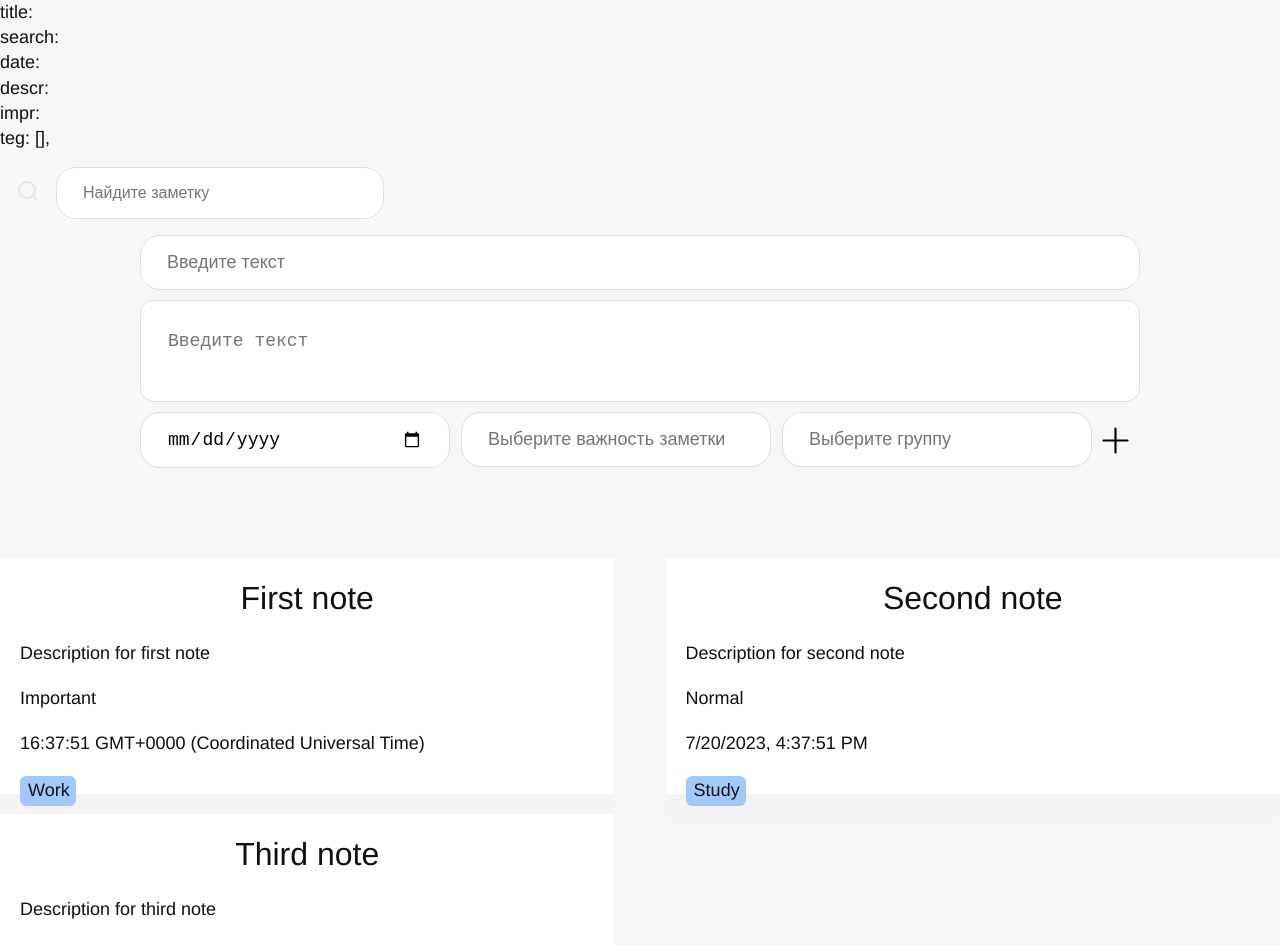
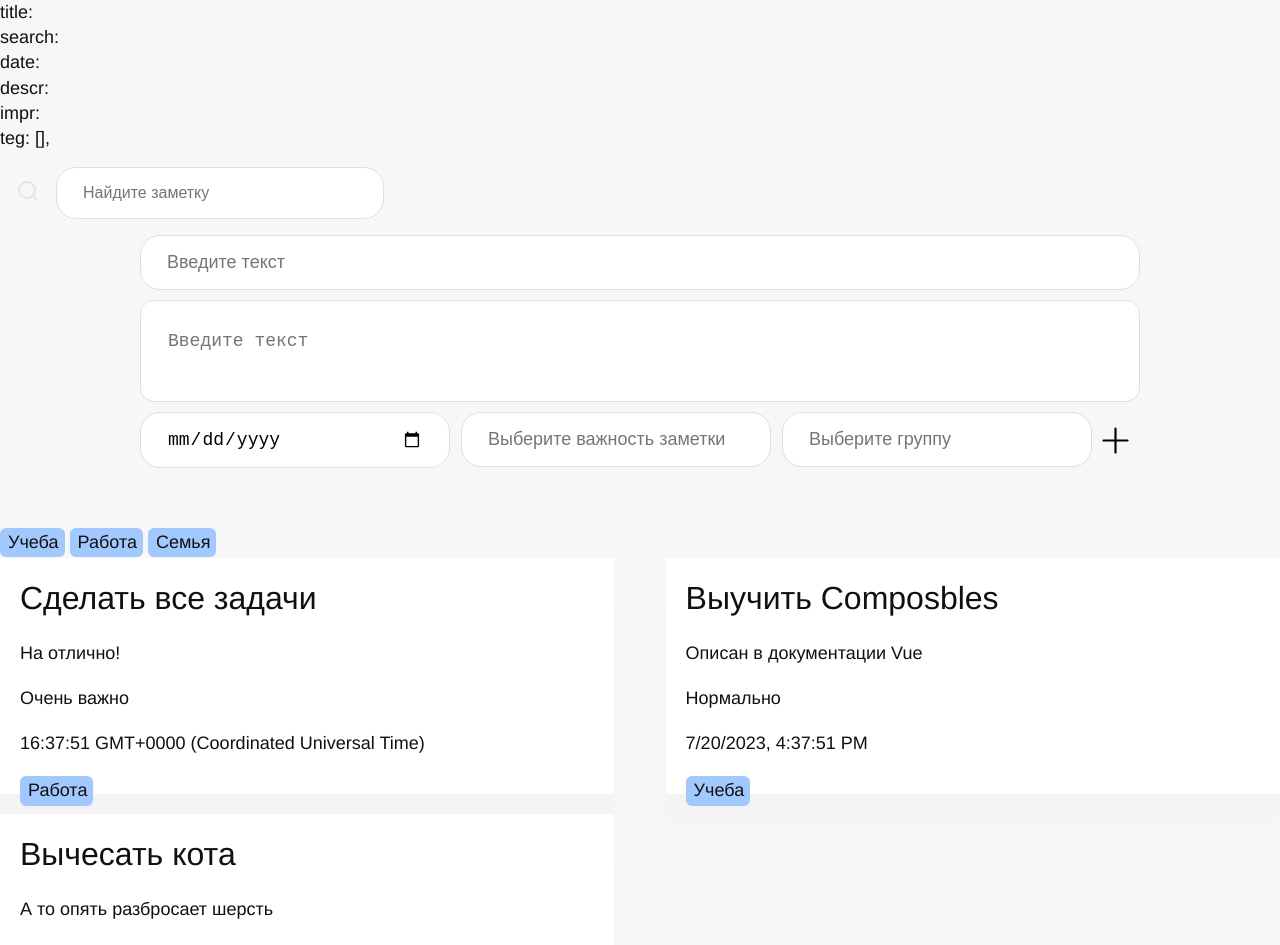
Before and after one commit to zva-2000/Note-App, a Vue app: page / in a window 1280 px wide. Shown: the top 945 px of the page. Built offline with nearby package versions, Linux system fonts and the light colour scheme.

Commit message:
Новое приложение

```diff
--- a/src/App.vue
+++ b/src/App.vue
@@ -23,11 +23,11 @@ import { useTags } from './composables/useTags.js'
 
 import { store } from './composables/useTagsValue.js'
 
-import {  notesArray } from './composables/useNotes.js'
-
-// import { useFilter } from './composables/useFilter';
+import { notesArray } from './composables/useNotes.js'
 
 import { searchValue } from './composables/SearcheValue.js'
+
+import NotesWindow from './components/NotesWindow.vue'
 
 // const { search } = useFilter()
 
@@ -59,7 +59,6 @@ let note = ref({
   teg: [],
 });
 
-
 function handleClick() {
   console.log('Button clicked!');
 }
@@ -76,7 +75,6 @@ function OpenDrop() {
   isOpen.value = !isOpen.value;
   console.log('Button clicked!');
 }
-
 
 const notesFilter = computed(() => {
   console.log('Button input!111');
@@ -102,19 +100,19 @@ function AddNote() {
   //   NewImr = 'Choose the importance of note';
   //   return false;
   // }
-  notes.push({
+  notesArray.notes.push({
     title,
     descr,
     impr,
     date: new Date(Date.now()).toLocaleString(),
     teg,
   });
-  NewMessege = null;
-  NewImr = null;
+  // NewMessege = null;
+  // NewImr = null;
   note.title = '';
   note.descr = '';
   note.impr = '';
-  note.teg = '';
+  note.teg = [];
 }
 
 const removeNote = (index) => {
@@ -191,7 +189,7 @@ let error = ref('');
 
   <!-- {{ notesFilter }} -->
 
-  <AllNotes/>
+  <NotesWindow/>
 
   <!-- @addTegFunction="addTegFunction" -->
   <!-- v-model:inputTeg="newTag" -->
--- a/src/components/AllNotes.vue
+++ b/src/components/AllNotes.vue
@@ -1,12 +1,12 @@
 <template>
 
-<ul class="notes" :class="{ full: !grid }">
+<ul class="notes" :class="{ full: mode.GRID }">
     <li
     class="note"
-    v-for="(note, index) in  notesFilter"
+    v-for="(note, index) in notesFilter"
     :key="index"
     >
-  <div class="note-header" :class="{ full: !grid }">
+  <div class="note-header" :class="{ full: mode.LIST }">
     <h1>{{ note.title }}</h1>
   </div>
   <div class="note-body">
@@ -28,7 +28,7 @@ import { notesFilter, useFilter } from '../composables/useFilter.js'
 
 import SelectedTegs from './SelectedTegs.vue';
 
-const { notesFilter } = useFilter()
+const { notesFilter,  changeGrid, mode } = useFilter()
 
 </script>
 
--- a/src/components/MovedButtons.vue
+++ b/src/components/MovedButtons.vue
@@ -1,16 +1,16 @@
 <template>
   <div class="icons">
     <BaseButtonForSVG
-      :class="{ active: grid }"
-      @click="onChangeGrid"
+      :class="{ active: mode.GRID }"
+      @click="changeGrid"
       style="cursor: pointer"
     >
       <SvgForButtons :name="'svg-mesh'" />
     </BaseButtonForSVG>
 
     <BaseButtonForSVG
-      :class="{ active: !grid }"
-      @click="onChangeGrid"
+      :class="{ active: mode.LIST }"
+      @click="changeGrid"
       style="cursor: pointer"
     >
       <SvgForButtons :name="'svg-list'" />
@@ -21,18 +21,21 @@
 <script setup lang="ts">
 import BaseButtonForSVG from './BaseButtonForSVG.vue';
 import SvgForButtons from './SvgForButtons.vue';
+import { useFilter } from '../composables/useFilter.js'
+
+const { changeGrid, mode } = useFilter()
 
 const props = defineProps({
-  grid: Boolean,
+  // grid: Boolean,
 });
 
-const emit = defineEmits<{
-  (e: 'onChangeGrid', payload: boolean): void;
-}>();
+// const emit = defineEmits<{
+//   (e: 'onChangeGrid', payload: boolean): void;
+// }>();
 
-const onChangeGrid = () => {
-  emit('onChangeGrid', props.grid);
-};
+// const onChangeGrid = () => {
+//   emit('onChangeGrid', props.grid);
+// };
 </script>
 
 <style>
--- /dev/null
+++ b/src/components/NotesWindow.vue
@@ -0,0 +1,23 @@
+<template>
+
+<SelectedTegs
+class="tags"
+:items="store.tags"/>
+
+<AllNotes/>
+
+</template>
+
+<script setup lang="ts">
+
+import { store } from '../composables/useTagsValue.js'
+
+import SelectedTegs from './SelectedTegs.vue';
+
+import AllNotes from './AllNotes.vue';
+
+</script>
+
+<style>
+
+</style>
--- a/src/composables/useFilter.js
+++ b/src/composables/useFilter.js
@@ -24,11 +24,24 @@ export function useFilter() {
         return array;
     });
 
-    const ViewMode = {
-        Grid: 'Grid',
-        List: 'List',
+    const mode = Object.freeze({
+        GRID: true,
+        LIST: false,
+    })
+
+    let viewMode = ref(mode.GRID);
+
+    function changeGrid() {
+      if(mode.GRID) {
+       mode.LIST
+      }
+      console.log('dfjvndkljfv')
+    //   } else if (mode.LIST) {
+    //     return mode.GRID
+    //   }
     }
 
-return { notesFilter };
+
+return { notesFilter, changeGrid, mode };
 
 }
--- a/src/composables/useNotes.js
+++ b/src/composables/useNotes.js
@@ -3,25 +3,25 @@ import { reactive } from 'vue'
 export const notesArray = reactive({
   notes: [
     {
-      title: 'First note',
-      descr: 'Description for first note',
-      impr: 'Important',
+      title: 'Сделать все задачи',
+      descr: 'На отлично!',
+      impr: 'Очень важно',
       date: new Date(Date.now()).toTimeString(),
-      teg: ['Work'],
+      teg: ['Работа'],
     },
     {
-      title: 'Second note',
-      descr: 'Description for second note',
-      impr: 'Normal',
+      title: 'Выучить Composbles',
+      descr: 'Описан в документации Vue',
+      impr: 'Нормально',
       date: new Date(Date.now()).toLocaleString(),
-      teg: ['Study'],
+      teg: ['Учеба'],
     },
     {
-      title: 'Third note',
-      descr: 'Description for third note',
-      impr: 'No matter',
+      title: 'Вычесать кота',
+      descr: 'А то опять разбросает шерсть',
+      impr: 'Не важно',
       date: new Date(Date.now()).toLocaleString(),
-      teg: ['Номе'],
+      teg: ['Семья'],
     },
   ]
 })
```
